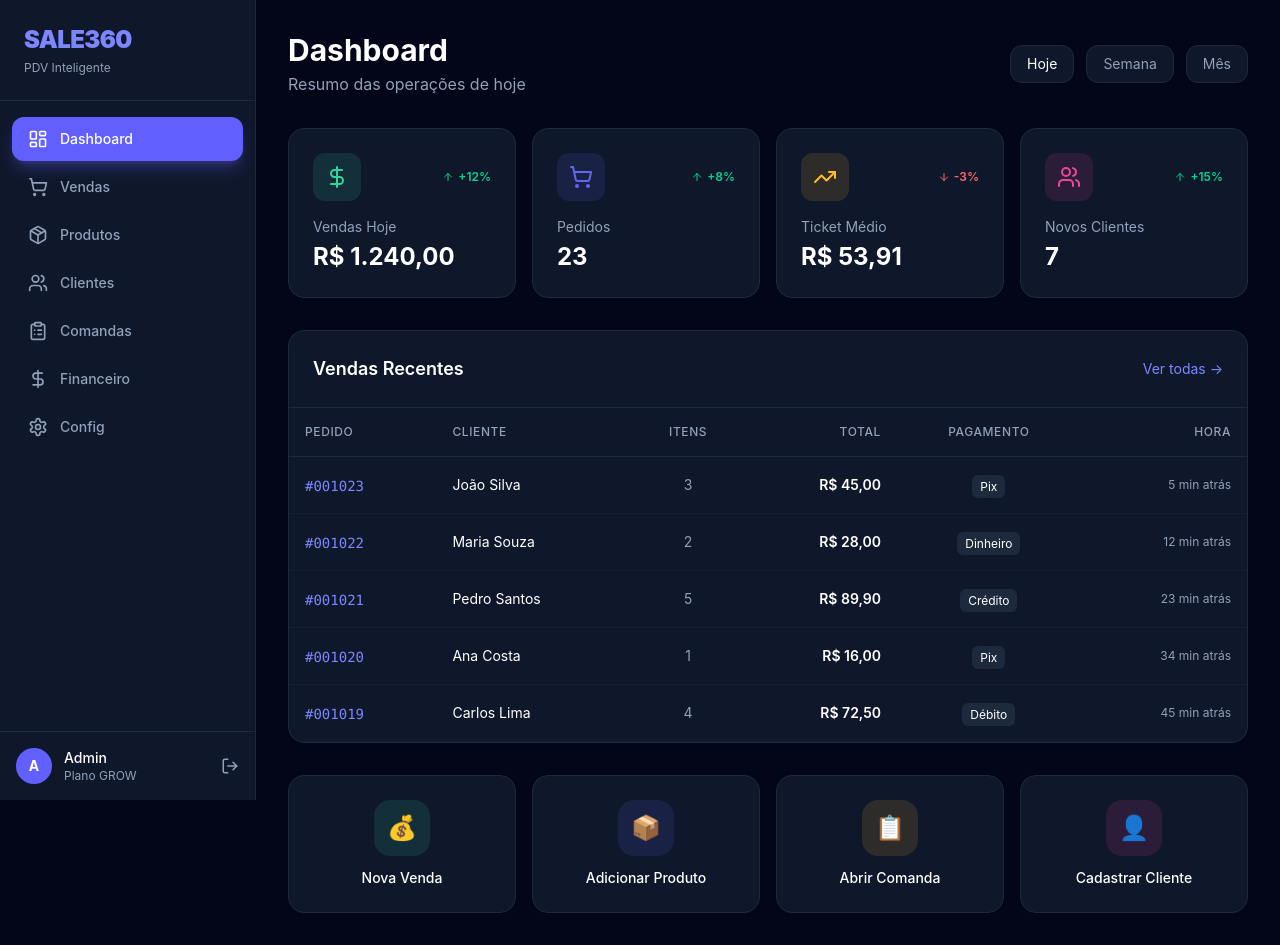
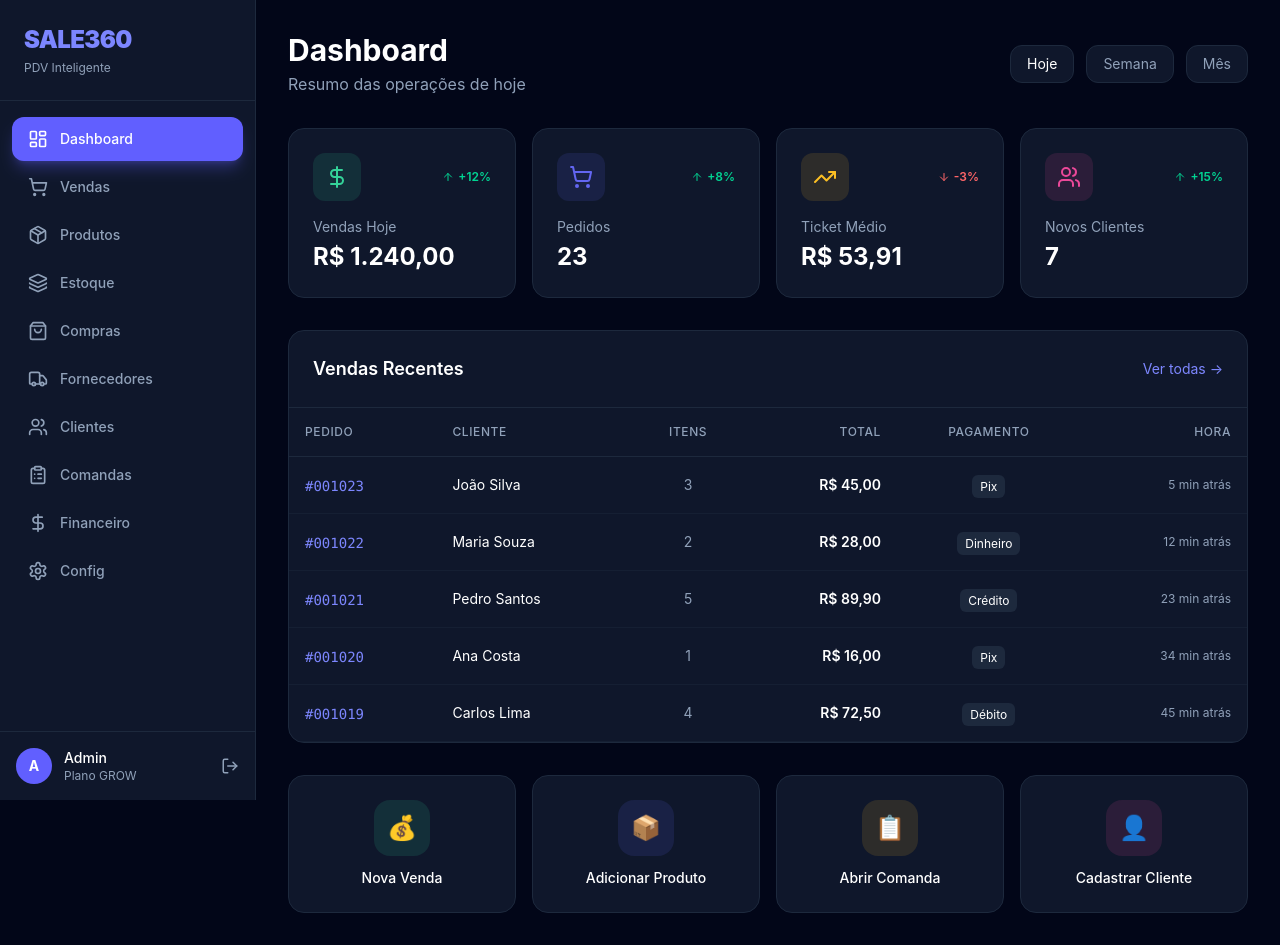
Before and after one commit to philipecordeiroprc-rgb/Sale360, a Next.js app in the folder apps/web/: page /dashboard in a window 1280 px wide. Built offline with nearby package versions, Linux system fonts and the light colour scheme.

Commit message:
auto: update Sidebar.tsx

```diff
--- a/apps/web/src/components/layout/Sidebar.tsx
+++ b/apps/web/src/components/layout/Sidebar.tsx
@@ -5,12 +5,16 @@ import { usePathname } from 'next/navigation';
 import {
   LayoutDashboard, ShoppingCart, Package, Users,
   ClipboardList, DollarSign, Settings, LogOut,
+  Truck, ShoppingBag, Layers,
 } from 'lucide-react';
 
 const navItems = [
   { href: '/dashboard', label: 'Dashboard', icon: LayoutDashboard },
   { href: '/orders', label: 'Vendas', icon: ShoppingCart },
   { href: '/products', label: 'Produtos', icon: Package },
+  { href: '/inventory', label: 'Estoque', icon: Layers },
+  { href: '/purchases', label: 'Compras', icon: ShoppingBag },
+  { href: '/suppliers', label: 'Fornecedores', icon: Truck },
   { href: '/customers', label: 'Clientes', icon: Users },
   { href: '/commands', label: 'Comandas', icon: ClipboardList },
   { href: '/finance', label: 'Financeiro', icon: DollarSign },
```
